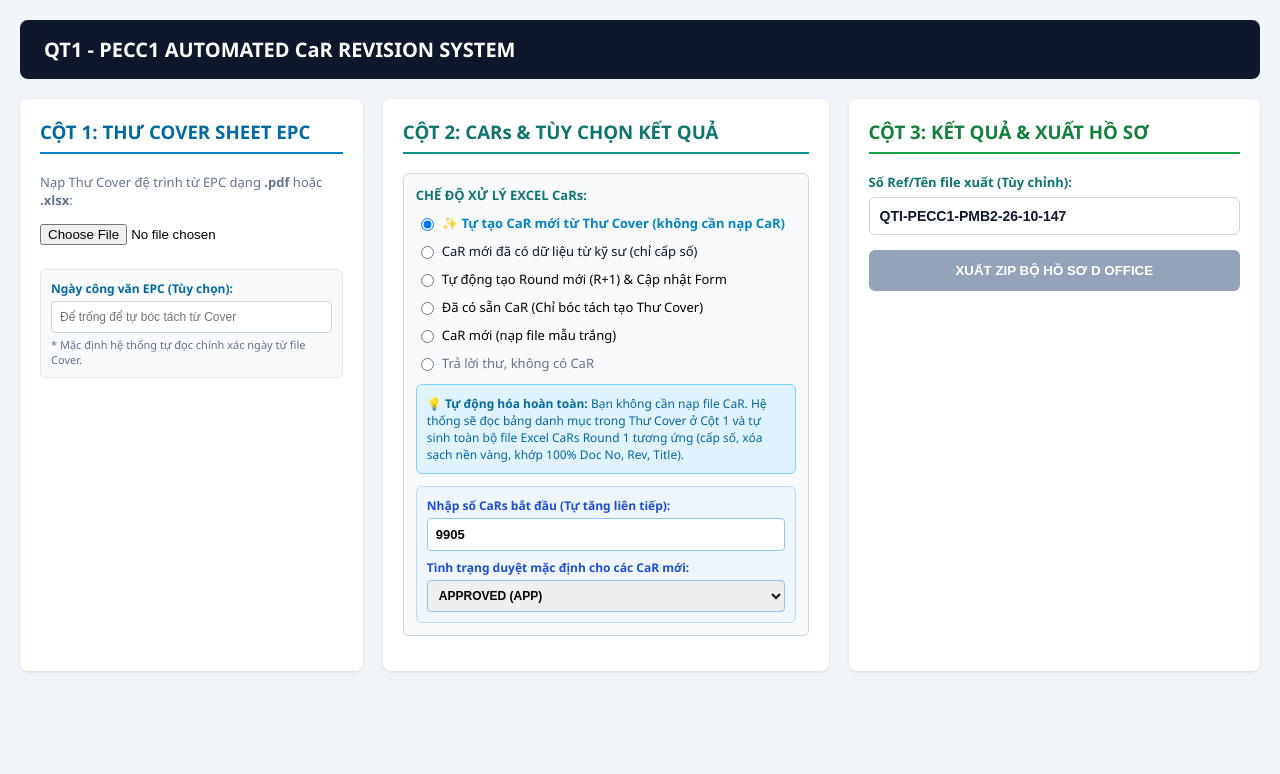
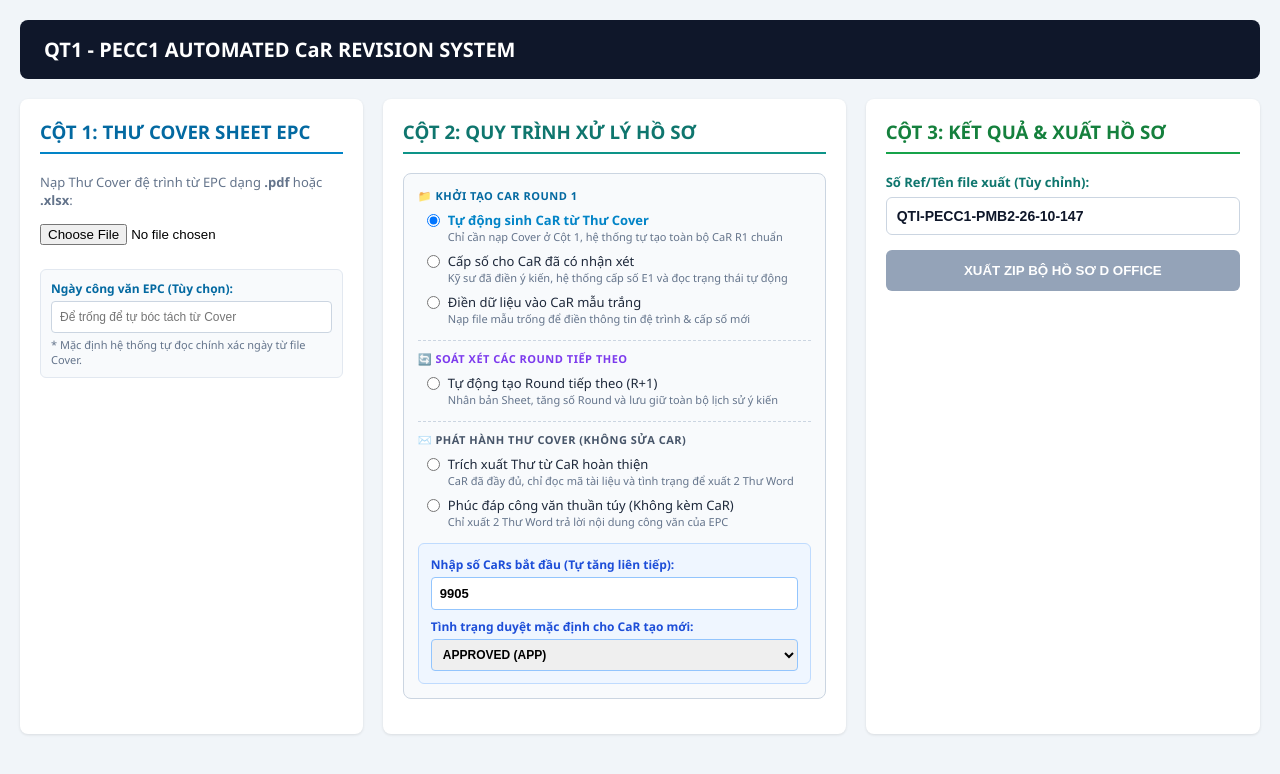
Before and after one commit to ToanNguyen-hsk/qt1-frontend, a React (Create React App) app: page / in a window 1280 px wide. Shown: the top 774 px of the page. Built offline with nearby package versions, Linux system fonts and the light colour scheme.

Commit message:
Update App.js

```diff
--- a/src/App.js
+++ b/src/App.js
@@ -147,7 +147,7 @@
       <header style={{ backgroundColor: '#0f172a', color: '#fff', padding: '16px 24px', borderRadius: '8px', marginBottom: '20px' }}>
         <h2 style={{ margin: 0, fontSize: '20px' }}>QT1 - PECC1 AUTOMATED CaR REVISION SYSTEM</h2>
       </header>
-      <div style={{ display: 'grid', gridTemplateColumns: '1fr 1.3fr 1.2fr', gap: '20px' }}>
+      <div style={{ display: 'grid', gridTemplateColumns: '1fr 1.35fr 1.15fr', gap: '20px' }}>
 
         {/* CỘT 1 */}
         <div style={{ backgroundColor: '#fff', padding: '20px', borderRadius: '8px', boxShadow: '0 1px 3px rgba(0,0,0,0.1)' }}>
@@ -175,53 +175,100 @@
           </div>
         </div>
 
-        {/* CỘT 2 */}
+        {/* CỘT 2: PHÂN NHÓM CHUYÊN NGHIỆP */}
         <div style={{ backgroundColor: '#fff', padding: '20px', borderRadius: '8px', boxShadow: '0 1px 3px rgba(0,0,0,0.1)' }}>
-          <h3 style={{ borderBottom: '2px solid #0d9488', paddingBottom: '8px', color: '#0f766e', marginTop: 0 }}>CỘT 2: CARs & TÙY CHỌN KẾT QUẢ</h3>
+          <h3 style={{ borderBottom: '2px solid #0d9488', paddingBottom: '8px', color: '#0f766e', marginTop: 0 }}>CỘT 2: QUY TRÌNH XỬ LÝ HỒ SƠ</h3>
 
-          <div style={{ marginBottom: '15px', padding: '12px', backgroundColor: '#f8fafc', borderRadius: '6px', border: '1px solid #cbd5e1' }}>
-            <label style={{ display: 'block', marginBottom: '10px', fontSize: '13px', fontWeight: 'bold', color: '#0f766e' }}>CHẾ ĐỘ XỬ LÝ EXCEL CaRs:</label>
-            <div style={{ display: 'flex', flexDirection: 'column', gap: '10px', fontSize: '13px' }}>
+          <div style={{ marginBottom: '15px', padding: '14px', backgroundColor: '#f8fafc', borderRadius: '8px', border: '1px solid #cbd5e1' }}>
 
-              <label style={{ cursor: 'pointer', display: 'flex', alignItems: 'center', fontWeight: processMode === 'auto_generate_cars' ? 'bold' : 'normal', color: processMode === 'auto_generate_cars' ? '#0284c7' : '#0f172a' }}>
-                <input type="radio" name="mode" value="auto_generate_cars" checked={processMode === 'auto_generate_cars'} onChange={() => setProcessMode('auto_generate_cars')} style={{ marginRight: '8px' }} />
-                ✨ Tự tạo CaR mới từ Thư Cover (không cần nạp CaR)
+            {/* NHÓM 1: ROUND 1 */}
+            <div style={{ fontSize: '11px', fontWeight: 'bold', color: '#0369a1', textTransform: 'uppercase', letterSpacing: '0.5px', marginBottom: '8px' }}>
+              📁 Khởi tạo CaR Round 1
+            </div>
+
+            <div style={{ display: 'flex', flexDirection: 'column', gap: '8px', marginBottom: '14px', paddingLeft: '4px' }}>
+              <label style={{ cursor: 'pointer', display: 'flex', alignItems: 'flex-start' }}>
+                <input type="radio" name="mode" value="auto_generate_cars" checked={processMode === 'auto_generate_cars'} onChange={() => setProcessMode('auto_generate_cars')} style={{ marginTop: '3px', marginRight: '8px' }} />
+                <div>
+                  <div style={{ fontSize: '13px', fontWeight: processMode === 'auto_generate_cars' ? 'bold' : '500', color: processMode === 'auto_generate_cars' ? '#0284c7' : '#1e293b' }}>
+                    Tự động sinh CaR từ Thư Cover
+                  </div>
+                  <div style={{ fontSize: '11px', color: '#64748b' }}>Chỉ cần nạp Cover ở Cột 1, hệ thống tự tạo toàn bộ CaR R1 chuẩn</div>
+                </div>
               </label>
 
-              <label style={{ cursor: 'pointer', display: 'flex', alignItems: 'center', fontWeight: processMode === 'number_filled_cars' ? 'bold' : 'normal', color: processMode === 'number_filled_cars' ? '#0f766e' : '#0f172a' }}>
-                <input type="radio" name="mode" value="number_filled_cars" checked={processMode === 'number_filled_cars'} onChange={() => setProcessMode('number_filled_cars')} style={{ marginRight: '8px' }} />
-                CaR mới đã có dữ liệu từ kỹ sư (chỉ cấp số)
+              <label style={{ cursor: 'pointer', display: 'flex', alignItems: 'flex-start' }}>
+                <input type="radio" name="mode" value="number_filled_cars" checked={processMode === 'number_filled_cars'} onChange={() => setProcessMode('number_filled_cars')} style={{ marginTop: '3px', marginRight: '8px' }} />
+                <div>
+                  <div style={{ fontSize: '13px', fontWeight: processMode === 'number_filled_cars' ? 'bold' : '500', color: processMode === 'number_filled_cars' ? '#0f766e' : '#1e293b' }}>
+                    Cấp số cho CaR đã có nhận xét
+                  </div>
+                  <div style={{ fontSize: '11px', color: '#64748b' }}>Kỹ sư đã điền ý kiến, hệ thống cấp số E1 và đọc trạng thái tự động</div>
+                </div>
               </label>
 
-              <label style={{ cursor: 'pointer', display: 'flex', alignItems: 'center' }}>
-                <input type="radio" name="mode" value="auto_bump" checked={processMode === 'auto_bump'} onChange={() => setProcessMode('auto_bump')} style={{ marginRight: '8px' }} />
-                Tự động tạo Round mới (R+1) & Cập nhật Form
-              </label>
-
-              <label style={{ cursor: 'pointer', display: 'flex', alignItems: 'center' }}>
-                <input type="radio" name="mode" value="pre_prepared" checked={processMode === 'pre_prepared'} onChange={() => setProcessMode('pre_prepared')} style={{ marginRight: '8px' }} />
-                Đã có sẵn CaR (Chỉ bóc tách tạo Thư Cover)
-              </label>
-
-              <label style={{ cursor: 'pointer', display: 'flex', alignItems: 'center' }}>
-                <input type="radio" name="mode" value="new_cars" checked={processMode === 'new_cars'} onChange={() => setProcessMode('new_cars')} style={{ marginRight: '8px' }} />
-                CaR mới (nạp file mẫu trắng)
-              </label>
-
-              <label style={{ cursor: 'pointer', display: 'flex', alignItems: 'center', color: '#64748b' }}>
-                <input type="radio" name="mode" value="no_car_letter" checked={processMode === 'no_car_letter'} onChange={() => setProcessMode('no_car_letter')} style={{ marginRight: '8px' }} />
-                Trả lời thư, không có CaR
+              <label style={{ cursor: 'pointer', display: 'flex', alignItems: 'flex-start' }}>
+                <input type="radio" name="mode" value="new_cars" checked={processMode === 'new_cars'} onChange={() => setProcessMode('new_cars')} style={{ marginTop: '3px', marginRight: '8px' }} />
+                <div>
+                  <div style={{ fontSize: '13px', fontWeight: processMode === 'new_cars' ? 'bold' : '500', color: processMode === 'new_cars' ? '#0d9488' : '#1e293b' }}>
+                    Điền dữ liệu vào CaR mẫu trắng
+                  </div>
+                  <div style={{ fontSize: '11px', color: '#64748b' }}>Nạp file mẫu trống để điền thông tin đệ trình & cấp số mới</div>
+                </div>
               </label>
             </div>
 
-            {processMode === 'auto_generate_cars' && (
-              <div style={{ marginTop: '12px', padding: '10px', backgroundColor: '#e0f2fe', borderRadius: '6px', border: '1px solid #7dd3fc', fontSize: '12px', color: '#0369a1' }}>
-                💡 <b>Tự động hóa hoàn toàn:</b> Bạn không cần nạp file CaR. Hệ thống sẽ đọc bảng danh mục trong Thư Cover ở Cột 1 và tự sinh toàn bộ file Excel CaRs Round 1 tương ứng (cấp số, xóa sạch nền vàng, khớp 100% Doc No, Rev, Title).
-              </div>
-            )}
+            <hr style={{ border: 'none', borderTop: '1px dashed #cbd5e1', margin: '10px 0' }} />
 
+            {/* NHÓM 2: CÁC ROUND TIẾP THEO */}
+            <div style={{ fontSize: '11px', fontWeight: 'bold', color: '#7c3aed', textTransform: 'uppercase', letterSpacing: '0.5px', marginBottom: '8px' }}>
+              🔄 Soát xét các Round tiếp theo
+            </div>
+
+            <div style={{ display: 'flex', flexDirection: 'column', gap: '8px', marginBottom: '14px', paddingLeft: '4px' }}>
+              <label style={{ cursor: 'pointer', display: 'flex', alignItems: 'flex-start' }}>
+                <input type="radio" name="mode" value="auto_bump" checked={processMode === 'auto_bump'} onChange={() => setProcessMode('auto_bump')} style={{ marginTop: '3px', marginRight: '8px' }} />
+                <div>
+                  <div style={{ fontSize: '13px', fontWeight: processMode === 'auto_bump' ? 'bold' : '500', color: processMode === 'auto_bump' ? '#7c3aed' : '#1e293b' }}>
+                    Tự động tạo Round tiếp theo (R+1)
+                  </div>
+                  <div style={{ fontSize: '11px', color: '#64748b' }}>Nhân bản Sheet, tăng số Round và lưu giữ toàn bộ lịch sử ý kiến</div>
+                </div>
+              </label>
+            </div>
+
+            <hr style={{ border: 'none', borderTop: '1px dashed #cbd5e1', margin: '10px 0' }} />
+
+            {/* NHÓM 3: CHỈ PHÁT HÀNH THƯ */}
+            <div style={{ fontSize: '11px', fontWeight: 'bold', color: '#475569', textTransform: 'uppercase', letterSpacing: '0.5px', marginBottom: '8px' }}>
+              ✉️ Phát hành Thư Cover (Không sửa CaR)
+            </div>
+
+            <div style={{ display: 'flex', flexDirection: 'column', gap: '8px', paddingLeft: '4px' }}>
+              <label style={{ cursor: 'pointer', display: 'flex', alignItems: 'flex-start' }}>
+                <input type="radio" name="mode" value="pre_prepared" checked={processMode === 'pre_prepared'} onChange={() => setProcessMode('pre_prepared')} style={{ marginTop: '3px', marginRight: '8px' }} />
+                <div>
+                  <div style={{ fontSize: '13px', fontWeight: processMode === 'pre_prepared' ? 'bold' : '500', color: processMode === 'pre_prepared' ? '#334155' : '#1e293b' }}>
+                    Trích xuất Thư từ CaR hoàn thiện
+                  </div>
+                  <div style={{ fontSize: '11px', color: '#64748b' }}>CaR đã đầy đủ, chỉ đọc mã tài liệu và tình trạng để xuất 2 Thư Word</div>
+                </div>
+              </label>
+
+              <label style={{ cursor: 'pointer', display: 'flex', alignItems: 'flex-start' }}>
+                <input type="radio" name="mode" value="no_car_letter" checked={processMode === 'no_car_letter'} onChange={() => setProcessMode('no_car_letter')} style={{ marginTop: '3px', marginRight: '8px' }} />
+                <div>
+                  <div style={{ fontSize: '13px', fontWeight: processMode === 'no_car_letter' ? 'bold' : '500', color: processMode === 'no_car_letter' ? '#334155' : '#1e293b' }}>
+                    Phúc đáp công văn thuần túy (Không kèm CaR)
+                  </div>
+                  <div style={{ fontSize: '11px', color: '#64748b' }}>Chỉ xuất 2 Thư Word trả lời nội dung công văn của EPC</div>
+                </div>
+              </label>
+            </div>
+
+            {/* HỘP NHẬP SỐ HIỆU CARS */}
             {(processMode === 'auto_generate_cars' || processMode === 'number_filled_cars' || processMode === 'new_cars') && (
-              <div style={{ marginTop: '12px', padding: '10px', backgroundColor: '#eff6ff', borderRadius: '6px', border: '1px solid #bfdbfe' }}>
+              <div style={{ marginTop: '14px', padding: '12px', backgroundColor: '#eff6ff', borderRadius: '6px', border: '1px solid #bfdbfe' }}>
                 <label style={{ display: 'block', fontSize: '12px', fontWeight: 'bold', color: '#1d4ed8', marginBottom: '4px' }}>
                   Nhập số CaRs bắt đầu (Tự tăng liên tiếp):
                 </label>
@@ -236,7 +283,7 @@
                 {processMode === 'auto_generate_cars' && (
                   <div style={{ marginTop: '8px' }}>
                     <label style={{ display: 'block', fontSize: '12px', fontWeight: 'bold', color: '#1d4ed8', marginBottom: '4px' }}>
-                      Tình trạng duyệt mặc định cho các CaR mới:
+                      Tình trạng duyệt mặc định cho CaR tạo mới:
                     </label>
                     <select
                       value={defaultStatus}
@@ -254,12 +301,13 @@
             )}
           </div>
 
+          {/* Ô NẠP FILE (ẨN ĐI KHI CHỌN CHẾ ĐỘ TỰ SINH HOẶC CHỈ XUẤT THƯ) */}
           {processMode !== 'no_car_letter' && processMode !== 'auto_generate_cars' && (
             <>
               <input type="file" multiple accept=".xlsx,.xls" onChange={handleCarFilesChange} style={{ width: '100%', marginBottom: '15px' }} />
 
               {carFiles.length > 0 && (
-                <div style={{ maxHeight: '420px', overflowY: 'auto', marginBottom: '15px' }}>
+                <div style={{ maxHeight: '350px', overflowY: 'auto', marginBottom: '15px' }}>
                   {carFiles.map((file, idx) => {
                     const assignedNum = parseInt(startCarNo || 0) + idx;
                     const formattedNum = assignedNum < 10000 ? String(assignedNum).padStart(4, '0') : assignedNum;
```
